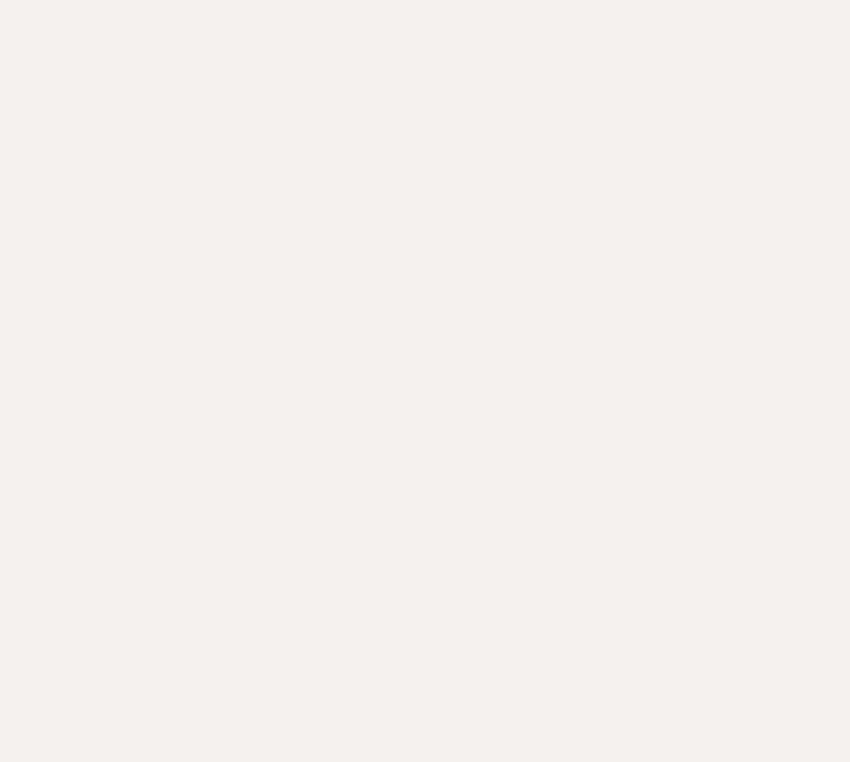
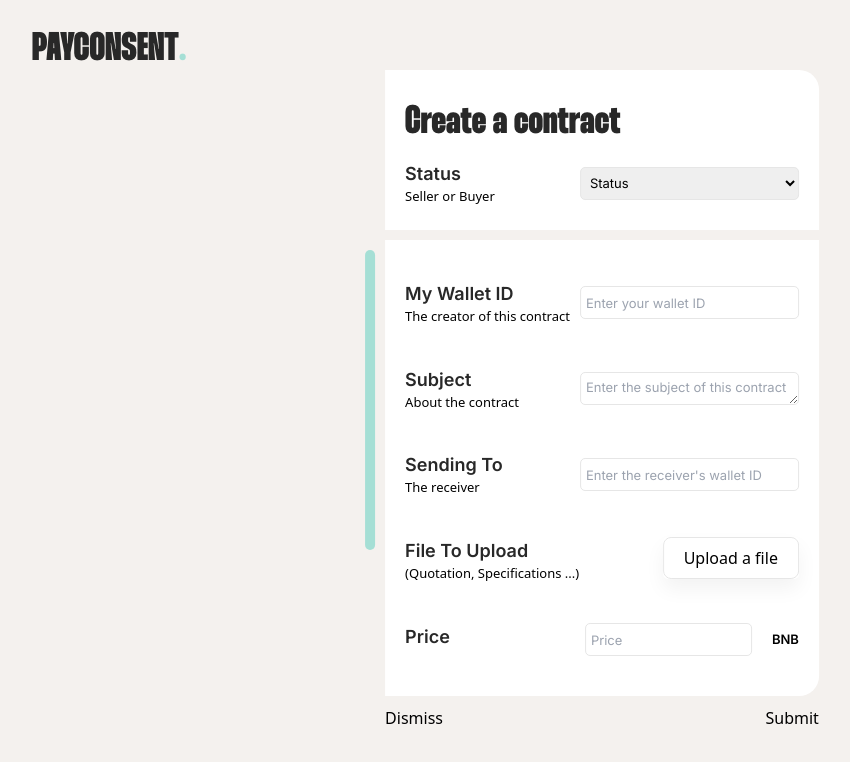
Before and after one commit to ethan0905/Starton_hackathon_2022, a React (Vite) app: page /form in a window 1280 px wide. Shown: the top 762 px of the page, without its empty margins (48-898 px from the left). Built offline with nearby package versions, Linux system fonts and the light colour scheme.

Commit message:
adding form-page

```diff
--- a/src/assets/css/form.css
+++ b/src/assets/css/form.css
@@ -112,20 +112,21 @@ body {
     border-color: black;
     box-shadow: 0px 10px 20px rgba(0, 0, 0, 0.05);
 
-  }
+}
 
-  .select-box:hover {
+.select-box:hover {
     outline: none !important;
     border-color: black;
     box-shadow: 0px 10px 20px rgba(0, 0, 0, 0.05);
     cursor: text;
 
     transition: border-color 2s ease-out;
-  }
+}
 
 /* .form-div1::before {
     content: "";
     position: absolute;
+
     background: #F4F1EE;
     bottom: -50px;
     height: 50px;
@@ -148,3 +149,115 @@ body {
     border-radius: 0 0 20px 0;
     padding: 20px;
 }
+
+.select-box-div-price {
+    display: flex;
+    justify-content: center;
+    align-content: center;
+    align-items: center;
+    gap: 20px;
+}
+
+.select-box-price {
+    display: flex;
+    width: 167px;
+    height: 33px;
+    border-radius: 5px;
+    padding-right: 5px;
+    border: 1px solid #e6e6e6;
+    font-family: 'Inter';
+    font-size: 13px;
+    padding: 5px;
+}
+
+.select-box-price:focus {
+    outline: none !important;
+    border-color: black;
+    box-shadow: 0px 10px 20px rgba(0, 0, 0, 0.05);
+}
+
+.select-box-price:hover {
+    outline: none !important;
+    border-color: black;
+    box-shadow: 0px 10px 20px rgba(0, 0, 0, 0.05);
+    cursor: text;
+    transition: border-color 2s ease-out;
+}
+
+.bnb-tag {
+    font-family: 'Inter';
+    font-size: 13px;
+    font-weight: 600;
+}
+
+.upload-file {
+    display: flex;
+    padding: 20px;
+    /* width: 100%; */
+}
+
+/* .label-section-edit-profile {
+    align-items: center;
+    display: flex;
+    font-weight: 600;
+    justify-content: center;
+    object-fit: cover;
+} */
+
+/* input[type="file"] {
+    display: none;
+}
+
+.custom-file-upload {
+    border: 1px solid #ccc;
+    display: inline-block;
+    padding: 6px 12px;
+    cursor: pointer;
+} */
+
+.upload-btn-wrapper {
+    position: relative;
+    overflow: hidden;
+    display: flex;
+    justify-content: center;
+    align-items: center;
+    box-shadow: 0 10px 20px rgb(0 0 0 / 5%);
+    border-radius: 5px;
+}
+
+.btn {
+    background-color: white;
+    border: 1px solid #e6e6e6;
+    padding: 8px 20px;
+    border-radius: 8px;
+    font-size: 16px;
+    /* font-weight: bold; */
+    /* cursor: pointer; */
+    /* box-shadow: 0 10px 20px rgb(0 0 0 / 5%); */
+}
+
+.upload-btn-wrapper input[type=file] {
+    font-size: 100px;
+    position: absolute;
+    left: 0;
+    top: 0;
+    opacity: 0;
+    /* width: 10px; */
+    /* box-shadow: 0 10px 20px rgb(0 0 0 / 5%); */
+}
+
+.status-div-upload {
+    display: flex;
+    justify-content: center;
+    justify-content: space-between;
+    gap: 10px;
+    background: #fff;
+    /* box-shadow: 0 10px 20px rgb(0 0 0 / 5%); */
+    border-radius: 12px;
+    /* pointer */
+}
+
+.form-div3 {
+    display: flex;
+    justify-content: space-between;
+}
--- a/src/pages/form-page.jsx
+++ b/src/pages/form-page.jsx
@@ -1,13 +1,132 @@
 import React from "react";
 import { Component } from "react";
+import "../assets/css/form.css";
 
 class FormPage extends Component {
-	render() {
-		return (
-			<div className="bg-gray-900">
-			</div>
-		);
-	}
+  render() {
+    return (
+      <>
+        <div>
+          <h1 class="logo-over-white">
+            PAYCONSENT<span class="dot-color">.</span>
+          </h1>
+        </div>
+        <div className="total-form">
+          <div className="green-line">
+          </div>
+          <form className="form-div-total">
+            <div className="form-div1">
+              <div className="title-form">
+                <h1>Create a contract</h1>
+              </div>
+              <div className="status-div">
+                <div className="label-status">
+                  <label class="status-title" for="contractStatus">
+                    Status
+                  </label>
+                  <p className="text-[13px]">Seller or Buyer</p>
+                </div>
+                <div className="select-box-div">
+                  <select className="select-box">
+                    <option value="0" selected disabled>
+                      Status
+                    </option>
+                    <option value="1">Buyer</option>
+                    <option value="2">Seller</option>
+                  </select>
+                </div>
+              </div>
+            </div>
+            <div className="form-div2">
+              <div className="status-div">
+                <div className="label-status">
+                  <label class="status-title" for="contractName">
+                    My Wallet ID
+                  </label>
+                  <p className="text-[13px]">The creator of this contract</p>
+                </div>
+                <div className="select-box-div">
+                  <input
+                    className="select-box"
+                    type="name"
+                    id="exampleInput8"
+                    placeholder="Enter your wallet ID"
+                  />
+                </div>
+              </div>
+              <div className="status-div">
+                <div className="label-status">
+                  <label class="status-title" for="contractSubject">
+                    Subject
+                  </label>
+                  <p className="text-[13px]">About the contract</p>
+                </div>
+                <div className="select-box-div">
+                  <textarea
+                    className="select-box"
+                    id="exampleFormControlTextarea13"
+                    rows="3"
+                    placeholder="Enter the subject of this contract"
+                  ></textarea>
+                </div>
+              </div>
+              <div className="status-div">
+                <div className="label-status">
+                  <label class="status-title" for="contractWalletAddress">
+                    Sending To
+                  </label>
+                  <p className="text-[13px]">The receiver</p>
+                </div>
+                <div className="select-box-div">
+                  <input
+                    className="select-box"
+                    id="exampleInput8"
+                    placeholder="Enter the receiver's wallet ID"
+                  />
+                </div>
+              </div>
+              <div className="status-div-upload">
+                <div className="label-status">
+                  <label class="status-title">File To Upload</label>
+                  <p className="text-[13px]">(Quotation, Specifications ...)</p>
+                </div>
+                <div>
+                  <div class="upload-btn-wrapper">
+                    <button class="btn">Upload a file</button>
+                    <input type="file" name="myfile" />
+                  </div>
+                </div>
+              </div>
+              <div className="status-div">
+                <div className="label-status">
+                  <label class="status-title" for="contractPrice">
+                    Price
+                  </label>
+                </div>
+                <div className="select-box-div-price">
+                  <input
+                    className="select-box-price"
+                    type="price"
+                    id="exampleInput8"
+                    placeholder="Price"
+                  />
+                  <p className="bnb-tag">BNB</p>
+                </div>
+              </div>
+            </div>
+            <div className="form-div3">
+              <div>
+                <button type="dismiss">Dismiss</button>
+              </div>
+              <div>
+                <button type="submit">Submit</button>
+              </div>
+            </div>
+          </form>
+        </div>
+      </>
+    );
+  }
 }
 
 export default FormPage;
```
